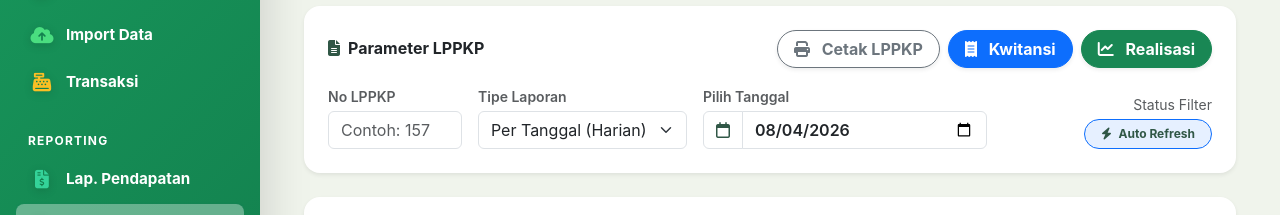
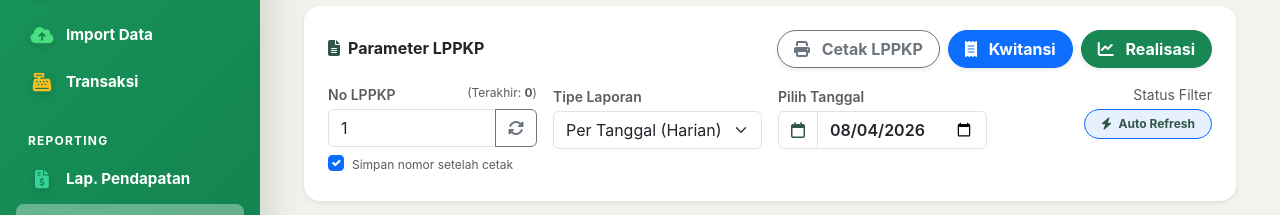
Before and after one commit to wildanishaq31-spec/si-kasir, a React (Vite) app: page /lppkp in a window 1280 px wide. Shown: the part 180-395 px from the top of the page. Built offline with nearby package versions, Linux system fonts and the light colour scheme; no server answers; the database is empty; sample sign-in values are in the browser's storage.

Commit message:
feat: add LPPKP auto-numbering and fix layout

```diff
--- a/src/pages/LPPKP.jsx
+++ b/src/pages/LPPKP.jsx
@@ -1,5 +1,5 @@
 import React, { useState, useEffect, useCallback } from 'react';
-import { getFirebaseDataAsArray, logAudit } from '../services/firebase';
+import { getFirebaseDataAsArray, logAudit, getLastLppkpNumber, saveLastLppkpNumber } from '../services/firebase';
 import { useAuth } from '../context/AuthContext';
 import { determineKlaster } from '../utils/klasterHelper';
 import logoBondowosoImg from '../assets/logo_bondowoso.jpg';
@@ -333,6 +333,8 @@ export default function LPPKP() {
   const [filterDate,         setFilterDate]         = useState(todayStr);
   const [filterMonth,        setFilterMonth]        = useState(todayStr.substring(0, 7));
   const [noLPPKP,            setNoLPPKP]            = useState(() => localStorage.getItem('lppkp_nomor') || '');
+  const [autoSaveLppkp,      setAutoSaveLppkp]      = useState(true);
+  const [lastLppkpInfo,      setLastLppkpInfo]      = useState(null);
   const [loading,            setLoading]            = useState(false);
   const [showKwitansiModal,  setShowKwitansiModal]  = useState(false);
   const [showRealisasiModal, setShowRealisasiModal] = useState(false);
@@ -363,13 +365,22 @@ export default function LPPKP() {
   const ttdPembantu = getTtd('pembantu');
   const ttdDinkes = getTtd('dinas');
 
+  const saveLppkpIfChecked = () => {
+    if (autoSaveLppkp && noLPPKP) {
+      saveLastLppkpNumber(noLPPKP);
+      setLastLppkpInfo(Number(noLPPKP));
+    }
+  };
+
   const handlePrintLPPKP = () => {
+    saveLppkpIfChecked();
     document.body.classList.remove('printing-kwitansi', 'printing-realisasi');
     window.print();
     logAudit(user?.username, 'PRINT_LAPORAN', 'Cetak Dokumen Laporan Pemungutan LPPKP');
   };
 
   const handlePrintKwitansi = () => {
+    saveLppkpIfChecked();
     document.body.classList.remove('printing-realisasi');
     document.body.classList.add('printing-kwitansi');
     window.print();
@@ -379,6 +390,7 @@ export default function LPPKP() {
   };
 
   const handlePrintRealisasi = () => {
+    saveLppkpIfChecked();
     document.body.classList.remove('printing-kwitansi');
     document.body.classList.add('printing-realisasi');
     window.print();
@@ -525,6 +537,24 @@ export default function LPPKP() {
 
   useEffect(() => { fetchData(); }, [fetchData]);
 
+  const fetchLastLppkp = async () => {
+    const lastNum = await getLastLppkpNumber();
+    setLastLppkpInfo(lastNum);
+
+    // Jika input masih kosong ATAU sama dengan nilai default sebelumnya,
+    // kita sarankan nomor baru
+    if (!noLPPKP || localStorage.getItem('lppkp_nomor') === noLPPKP) {
+      const nextNum = (lastNum || 0) + 1;
+      setNoLPPKP(String(nextNum));
+      localStorage.setItem('lppkp_nomor', String(nextNum));
+    }
+  };
+
+  useEffect(() => {
+    fetchLastLppkp();
+    // eslint-disable-next-line react-hooks/exhaustive-deps
+  }, []);
+
   const handleNoChange = (v) => {
     setNoLPPKP(v);
     localStorage.setItem('lppkp_nomor', v);
@@ -652,9 +682,17 @@ export default function LPPKP() {
               </button>
             </div>
           </div>
-          <div className="row g-3 align-items-end">
-            <div className="col-md-2">
-              <label className="small text-muted fw-semibold mb-1">No LPPKP</label>
+          <div className="row g-3">
+            <div className="col-md-3">
+              <div className="d-flex justify-content-between mb-1">
+                <label className="small text-muted fw-semibold">No LPPKP</label>
+                {lastLppkpInfo !== null && (
+                  <span className="small text-muted" style={{ fontSize: '0.75rem' }}>
+                    (Terakhir: <b>{lastLppkpInfo}</b>)
+                  </span>
+                )}
+              </div>
+              <div className="input-group">
                 <input
                   type="text"
                   className="form-control"
@@ -662,6 +700,27 @@ export default function LPPKP() {
                   onChange={(e) => handleNoChange(e.target.value)}
                   placeholder="Contoh: 157"
                 />
+                <button
+                  className="btn btn-outline-secondary"
+                  type="button"
+                  onClick={fetchLastLppkp}
+                  title="Ambil / Refresh Nomor Terakhir"
+                >
+                  <i className="fa-solid fa-rotate"></i>
+                </button>
+              </div>
+              <div className="form-check mt-1">
+                <input
+                  className="form-check-input"
+                  type="checkbox"
+                  id="autoSaveCheck"
+                  checked={autoSaveLppkp}
+                  onChange={(e) => setAutoSaveLppkp(e.target.checked)}
+                />
+                <label className="form-check-label small text-muted" htmlFor="autoSaveCheck" style={{ fontSize: '0.75rem' }}>
+                  Simpan nomor setelah cetak
+                </label>
+              </div>
             </div>
             <div className="col-md-3">
               <label className="small text-muted fw-semibold mb-1">Tipe Laporan</label>
@@ -670,7 +729,7 @@ export default function LPPKP() {
                 <option value="month">Per Bulan (Bulanan)</option>
               </select>
             </div>
-            <div className="col-md-4">
+            <div className="col-md-3">
               <label className="small text-muted fw-semibold mb-1">
                 {filterMode === 'date' ? 'Pilih Tanggal' : 'Pilih Bulan & Tahun'}
               </label>
--- a/src/services/firebase.js
+++ b/src/services/firebase.js
@@ -717,3 +717,31 @@ export async function syncAllUsersToAuth(defaultPassword = 'password123') {
     return { success: false, message: err.message };
   }
 }
+
+// Get the last used LPPKP number from Settings
+export async function getLastLppkpNumber() {
+  try {
+    const dbRef = ref(db, 'Settings/LastLppkpNumber');
+    const snapshot = await get(dbRef);
+    if (snapshot.exists()) {
+      return Number(snapshot.val()) || 0;
+    }
+    return 0;
+  } catch (error) {
+    console.error('Error fetching last LPPKP number:', error);
+    return 0;
+  }
+}
+
+// Save the last used LPPKP number to Settings
+export async function saveLastLppkpNumber(number) {
+  try {
+    const num = Number(number);
+    if (!isNaN(num)) {
+      const dbRef = ref(db, 'Settings/LastLppkpNumber');
+      await set(dbRef, num);
+    }
+  } catch (error) {
+    console.error('Error saving last LPPKP number:', error);
+  }
+}
```
Also changed, not shown: 1 other file (tests, documents, lock files or other folders). Lines whose indentation alone changed are shown as unchanged.
